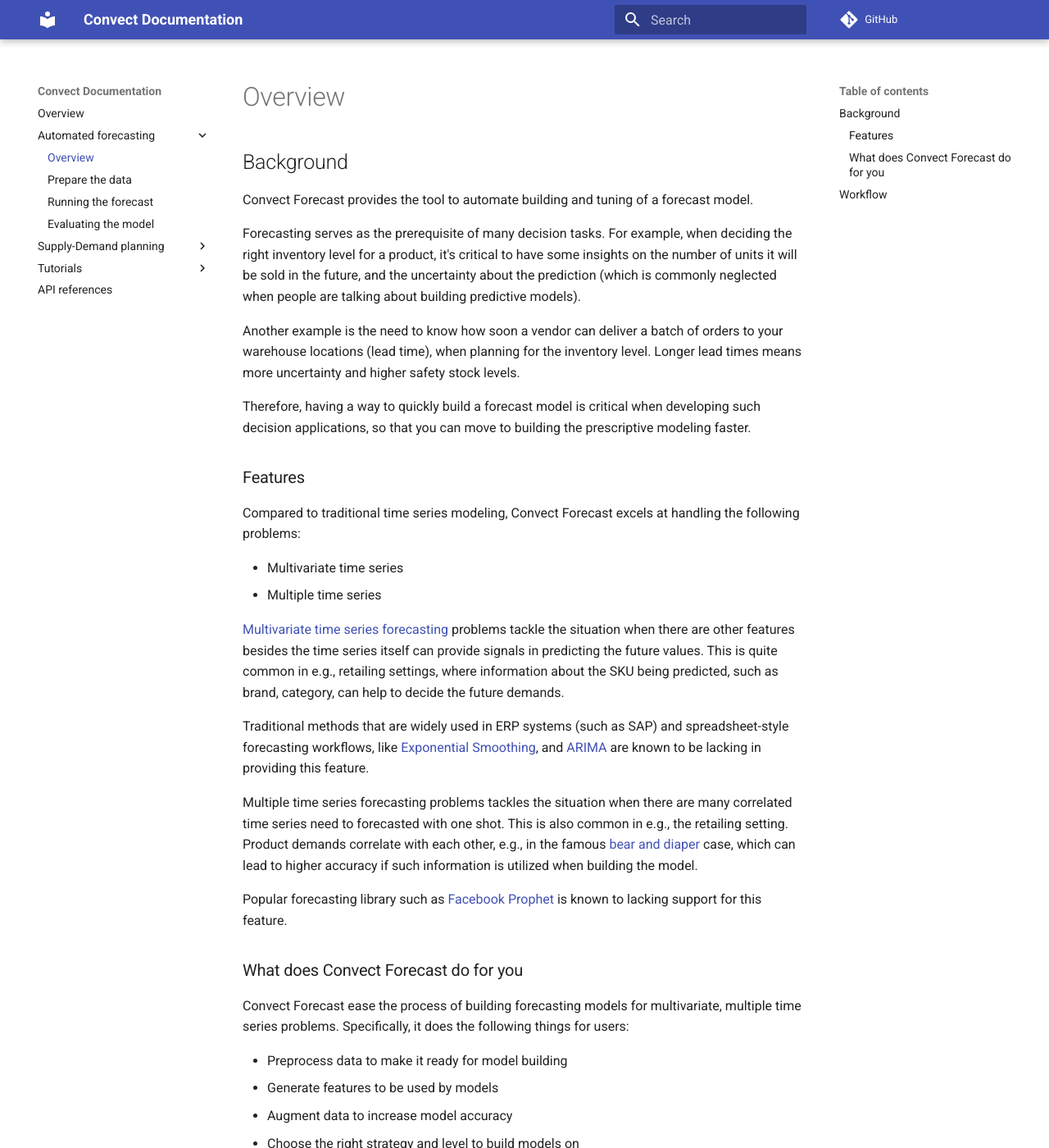
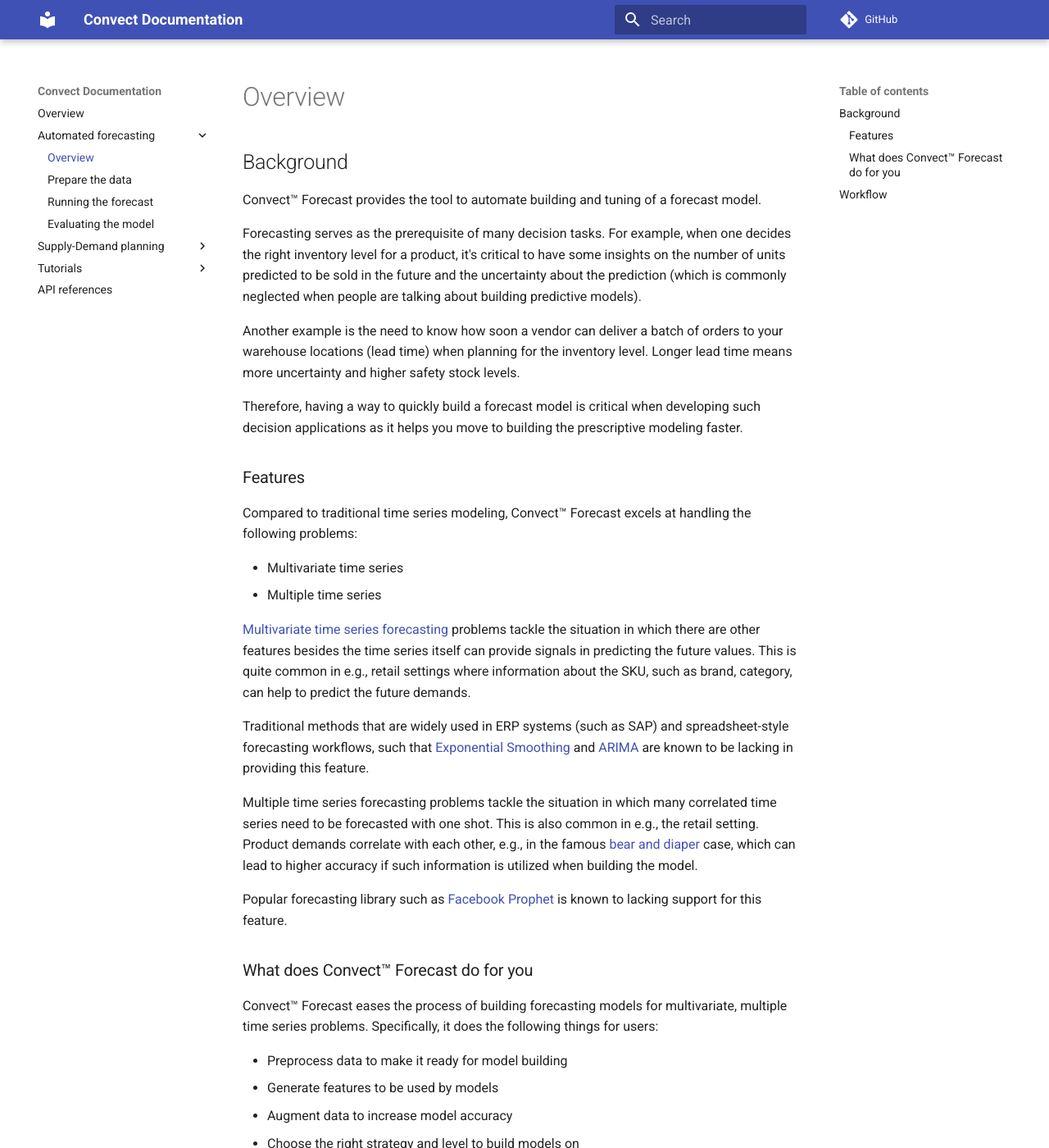
Before and after one commit to jackiehu0814/docs, an MkDocs documentation site: the page built from docs/forecast/overview.md, in a window 1280 px wide and 1400 px high. Shown: the whole window at 82% size. Built offline with MkDocs 1.6.1 and Material for MkDocs 9.7.7, drawn with Linux system fonts in a browser that asks for light colours; comment, search, counter and statistics services are not loaded; some of the changed text lies outside the part shown.

Commit message:
Forecast Update 2
minor grammar issue fix

```diff
--- a/docs/forecast/overview.md
+++ b/docs/forecast/overview.md
@@ -2,35 +2,35 @@
 
 ## Background
 
-Convect Forecast provides the tool to automate building and tuning of a forecast model.
+Convect™ Forecast provides the tool to automate building and tuning of a forecast model.
 
-Forecasting serves as the prerequisite of many decision tasks. For example, when deciding the right inventory level for a product, it's critical to have some insights on the number of units it will be sold in the future, and the uncertainty about the prediction (which is commonly neglected when people are talking about building predictive models).
+Forecasting serves as the prerequisite of many decision tasks. For example, when one decides the right inventory level for a product, it's critical to have some insights on the number of units predicted to be sold in the future and the uncertainty about the prediction (which is commonly neglected when people are talking about building predictive models).
 
-Another example is the need to know how soon a vendor can deliver a batch of orders to your warehouse locations (lead time), when planning for the inventory level. Longer lead times means more uncertainty and higher safety stock levels.
+Another example is the need to know how soon a vendor can deliver a batch of orders to your warehouse locations (lead time) when planning for the inventory level. Longer lead time means more uncertainty and higher safety stock levels.
 
-Therefore, having a way to quickly build a forecast model is critical when developing such decision applications, so that you can move to building the prescriptive modeling faster.
+Therefore, having a way to quickly build a forecast model is critical when developing such decision applications as it helps you move to building the prescriptive modeling faster.
 
 
 ### Features
 
-Compared to traditional time series modeling, Convect Forecast excels at handling the following problems:
+Compared to traditional time series modeling, Convect™ Forecast excels at handling the following problems:
 
 * Multivariate time series
 * Multiple time series
 
-[Multivariate time series forecasting](https://towardsdatascience.com/multivariate-time-series-forecasting-653372b3db36) problems tackle the situation when there are other features besides the time series itself can provide signals in predicting the future values.
-This is quite common in e.g., retailing settings, where information about the SKU being predicted, such as brand, category, can help to decide the future demands.
+[Multivariate time series forecasting](https://towardsdatascience.com/multivariate-time-series-forecasting-653372b3db36) problems tackle the situation in which there are other features besides the time series itself can provide signals in predicting the future values.
+This is quite common in e.g., retail settings where information about the SKU, such as brand, category, can help to predict the future demands.
 
-Traditional methods that are widely used in ERP systems (such as SAP) and spreadsheet-style forecasting workflows, like [Exponential Smoothing](https://en.wikipedia.org/wiki/Exponential_smoothing), and [ARIMA](https://en.wikipedia.org/wiki/Autoregressive_integrated_moving_average) are known to be lacking in providing this feature.
+Traditional methods that are widely used in ERP systems (such as SAP) and spreadsheet-style forecasting workflows, such that [Exponential Smoothing](https://en.wikipedia.org/wiki/Exponential_smoothing) and [ARIMA](https://en.wikipedia.org/wiki/Autoregressive_integrated_moving_average) are known to be lacking in providing this feature.
 
-Multiple time series forecasting problems tackles the situation when there are many correlated time series need to forecasted with one shot. This is also common in e.g., the retailing setting. Product demands correlate with each other, e.g., in the famous [bear and diaper](https://www.forbes.com/forbes/1998/0406/6107128a.html) case, which can lead to higher accuracy if such information is utilized when building the model.
+Multiple time series forecasting problems tackle the situation in which many correlated time series need to be forecasted with one shot. This is also common in e.g., the retail setting. Product demands correlate with each other, e.g., in the famous [bear and diaper](https://www.forbes.com/forbes/1998/0406/6107128a.html) case, which can lead to higher accuracy if such information is utilized when building the model.
 
 Popular forecasting library such as [Facebook Prophet](https://facebook.github.io/prophet/) is known to lacking support for this feature.
 
 
-### What does Convect Forecast do for you
+### What does Convect™ Forecast do for you
 
-Convect Forecast ease the process of building forecasting models for multivariate, multiple time series problems. Specifically, it does the following things for users:
+Convect™ Forecast eases the process of building forecasting models for multivariate, multiple time series problems. Specifically, it does the following things for users:
 
 * Preprocess data to make it ready for model building
 * Generate features to be used by models
@@ -42,7 +42,7 @@
 
 ## Workflow
 
-To build a model using Convect Forecast, we need to go through the following steps:
+To build a model using Convect™ Forecast, we need to go through the following steps:
 
 * [Prepare data according to the given format](data-prepare.md)
 * [Gain insights about the model performance on history data](run-backtest.md) (Optional)
```
